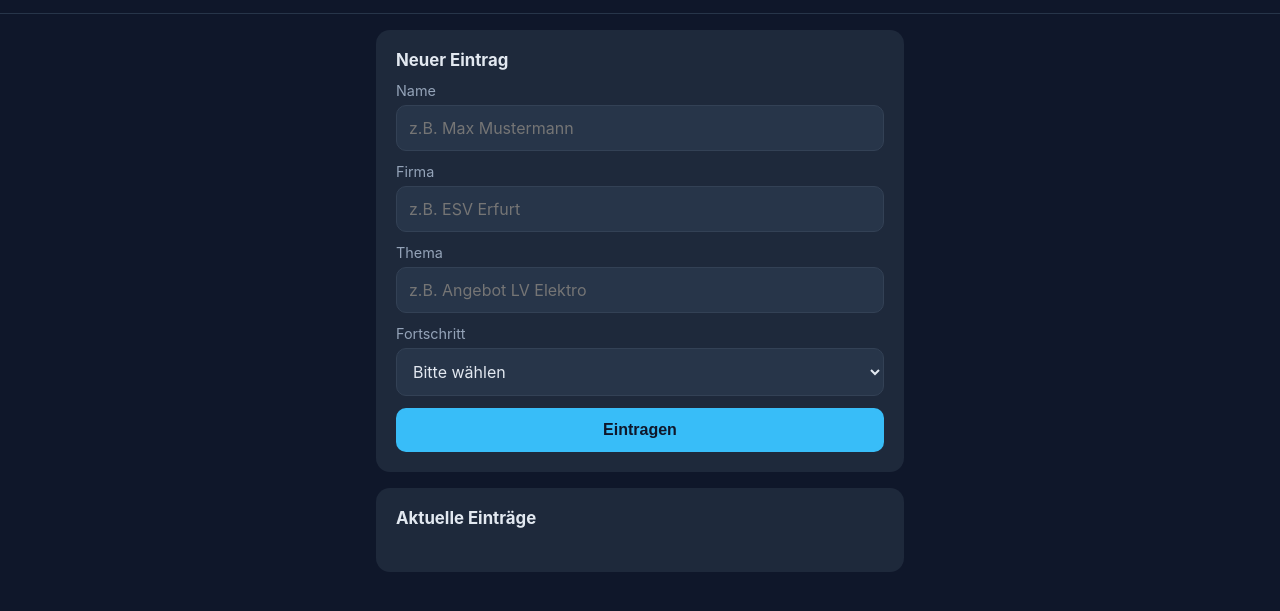
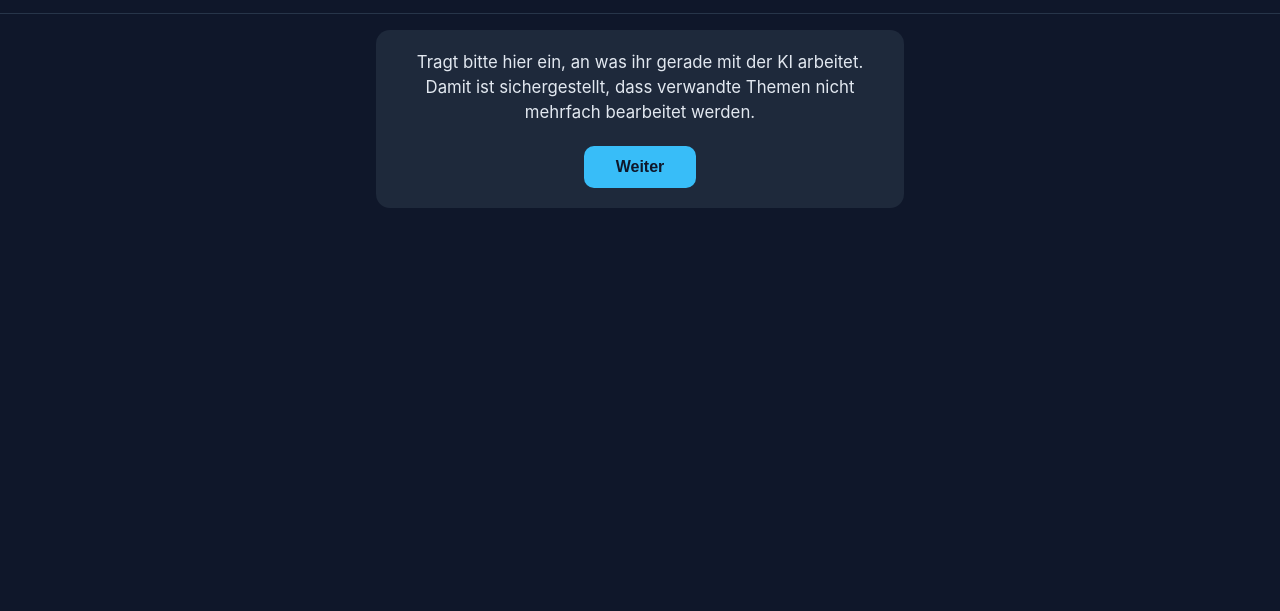
Before and after one commit to StefanBendin/ki-status-app, a plain HTML site: page public/index.html in a window 1280 px wide. Shown: the part 55-666 px from the top of the page. Drawn offline with Linux system fonts and the light colour scheme; no server answers.

Commit message:
Startseite mit Hinweistext hinzufuegen
Vor dem eigentlichen Formular erscheint jetzt eine Startseite mit dem
Hinweis, Eintraege zu pflegen, damit verwandte Themen nicht mehrfach
bearbeitet werden. Ueber den 'Weiter'-Button gelangt man zur App.

```diff
--- a/public/app.js
+++ b/public/app.js
@@ -129,8 +129,12 @@
 
 el("refreshBtn").addEventListener("click", loadEntries);
 
-loadEntries();
-setInterval(loadEntries, 15000);
+el("startBtn").addEventListener("click", () => {
+  el("welcomeView").classList.add("hidden");
+  el("appView").classList.remove("hidden");
+  loadEntries();
+  setInterval(loadEntries, 15000);
+});
 
 if ("serviceWorker" in navigator) {
   window.addEventListener("load", () => {
--- a/public/index.html
+++ b/public/index.html
@@ -22,7 +22,14 @@
     <button id="refreshBtn" class="ghost-btn">Aktualisieren</button>
   </header>
 
-  <main class="view">
+  <main id="welcomeView" class="view">
+    <section class="card welcome-card">
+      <p>Tragt bitte hier ein, an was ihr gerade mit der KI arbeitet. Damit ist sichergestellt, dass verwandte Themen nicht mehrfach bearbeitet werden.</p>
+      <button id="startBtn" class="primary-btn">Weiter</button>
+    </section>
+  </main>
+
+  <main id="appView" class="view hidden">
     <section class="card">
       <h2>Neuer Eintrag</h2>
       <form id="entryForm" class="form">
--- a/public/style.css
+++ b/public/style.css
@@ -69,6 +69,25 @@
   display: flex;
   flex-direction: column;
   gap: 16px;
+}
+
+.welcome-card {
+  text-align: center;
+  padding: 32px 24px;
+  display: flex;
+  flex-direction: column;
+  gap: 20px;
+}
+
+.welcome-card p {
+  margin: 0;
+  font-size: 1.05rem;
+  line-height: 1.5;
+}
+
+.welcome-card .primary-btn {
+  align-self: center;
+  padding: 12px 32px;
 }
 
 .card {
--- a/public/sw.js
+++ b/public/sw.js
@@ -1,4 +1,4 @@
-const CACHE_NAME = "ki-status-v3";
+const CACHE_NAME = "ki-status-v4";
 const APP_SHELL = ["/", "/index.html", "/style.css", "/app.js", "/manifest.json", "/icons/icon-192.png", "/icons/icon-512.png", "/assets/egruppe-logo.png"];
 
 self.addEventListener("install", (event) => {
```
